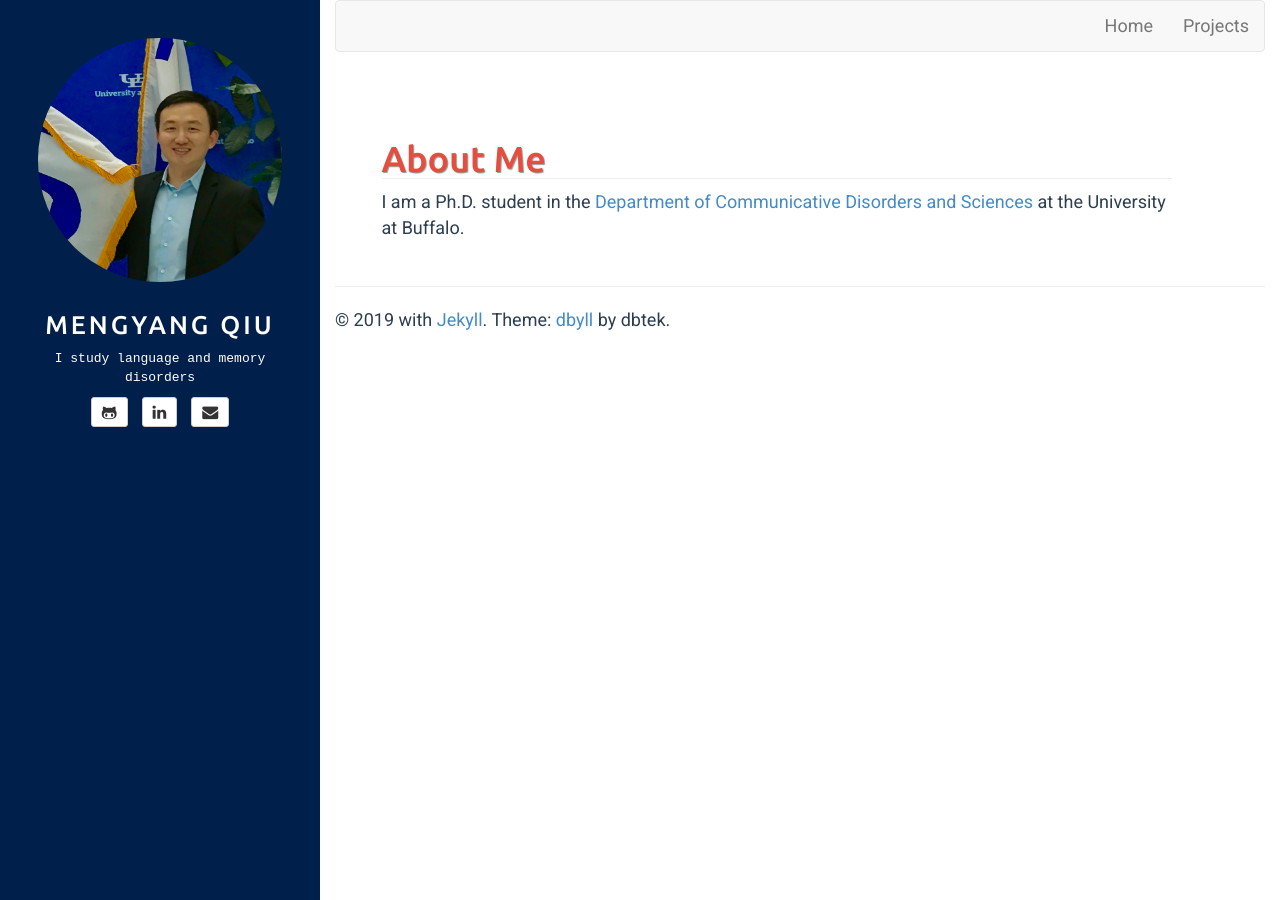
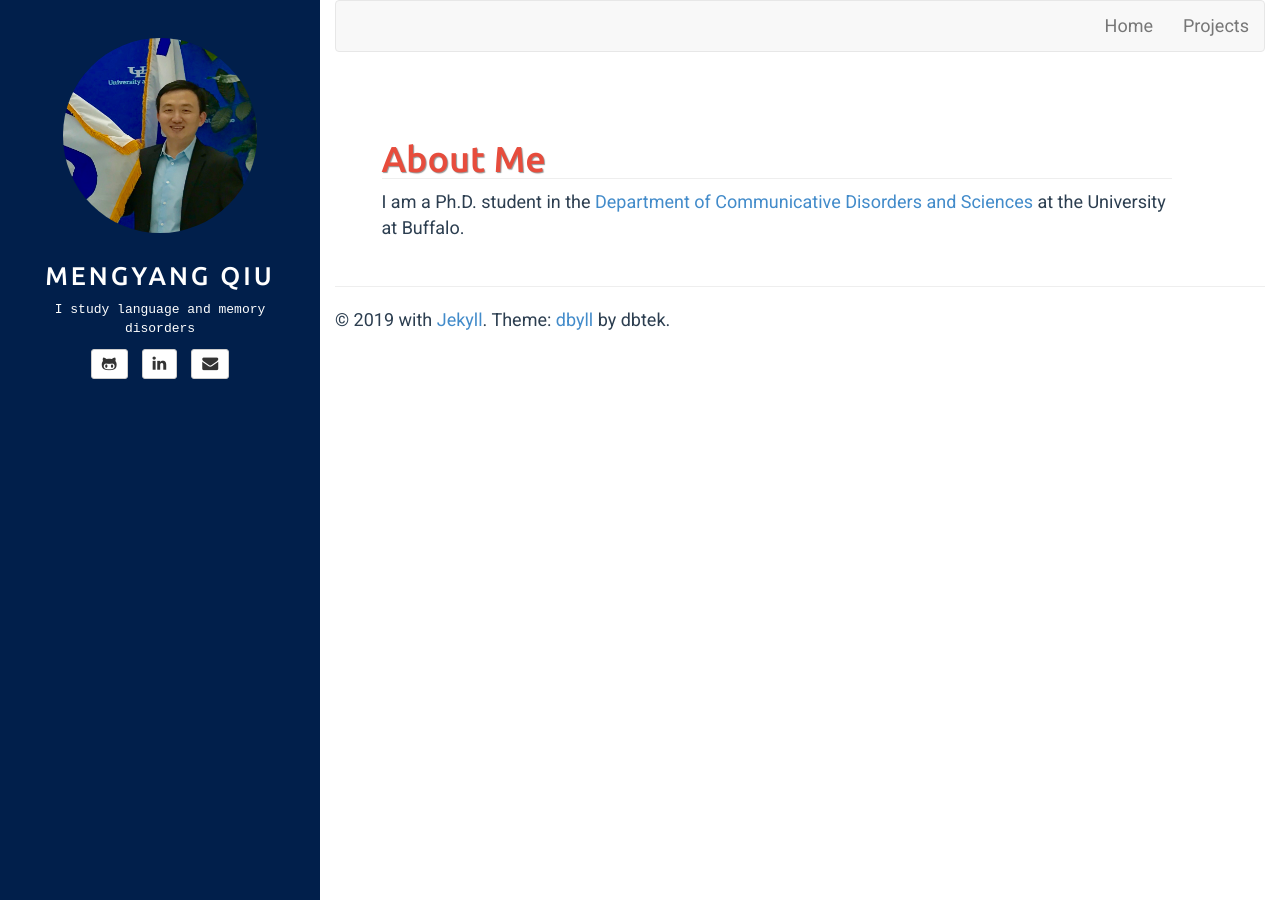
Before and after one commit to mengyangq/mengyangq.github.io, a Jekyll site: the page built from index.html, in a window 1280 px wide. Built offline with Jekyll 4.4.1, drawn with Linux system fonts in a browser that asks for light colours.

Commit message:
Update sidebar.html

```diff
--- a/_includes/sidebar.html
+++ b/_includes/sidebar.html
@@ -2,7 +2,7 @@
 <div class="sidebar-header" role="banner">
 	<a href="{{ site.BASE_PATH }}/">
 		<!--<img src="pub/mengyang.jpeg" class="img-circle" width="250" height="250" />-->
-		<img src="pub/mengyang.jpeg" class="img-circle" style='height: 100%; width: 100%; object-fit: contain' />
+		<img src="pub/mengyang.jpeg" class="img-circle" style='height: 80%; width: 80%; object-fit: contain' />
 	</a>
 
 </div>
```
